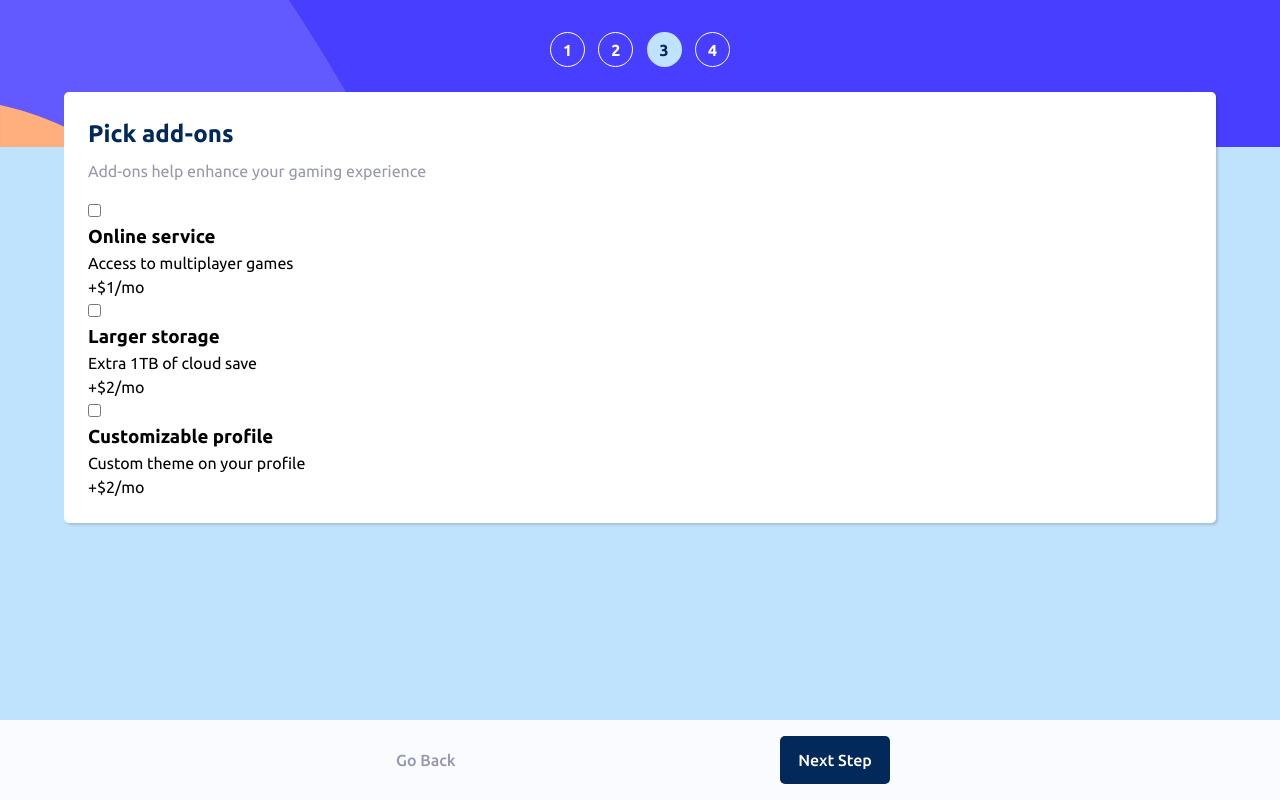
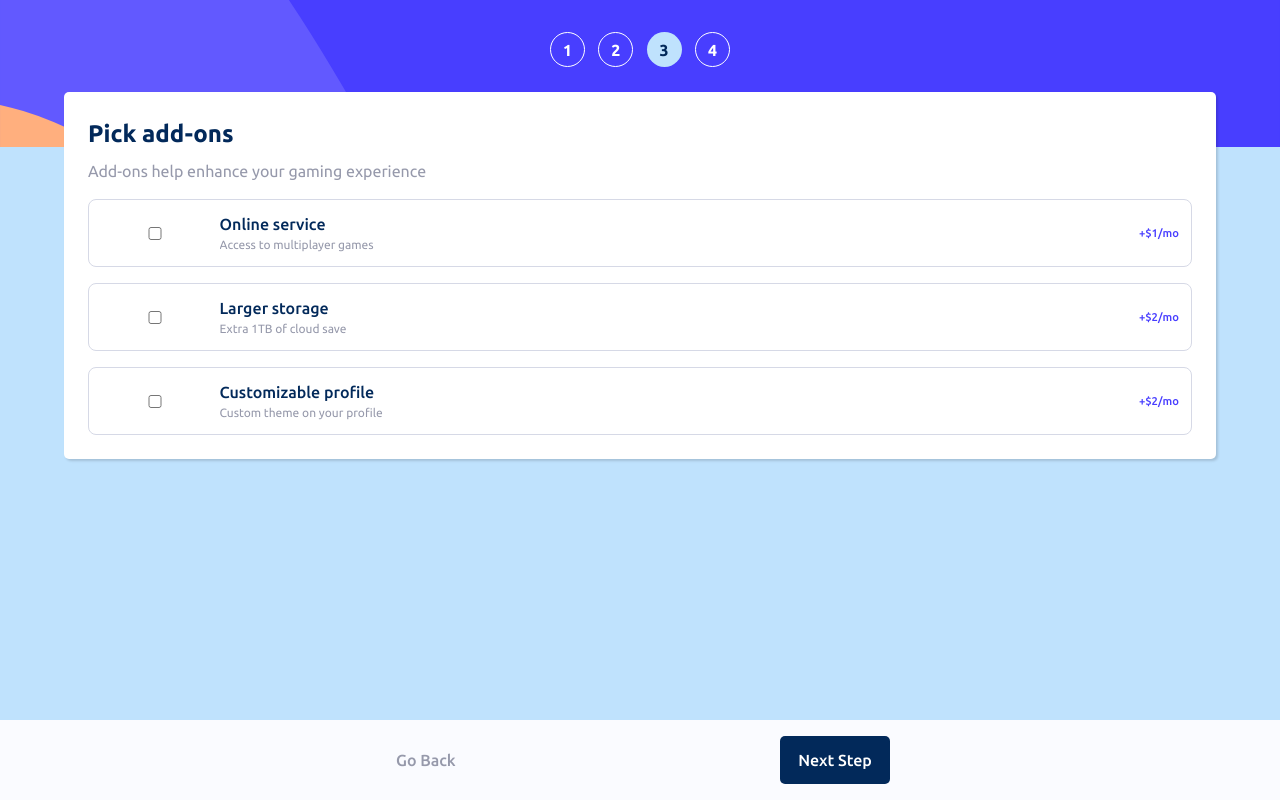
Before and after one commit to sodiqsanusi/multi-step-form, a Next.js app: page /addons in a window 1280 px wide. Built offline with nearby package versions, Linux system fonts and the light colour scheme.

Commit message:
Atomic commits to track progress better and retrace steps quicker

```diff
--- a/pages/addons.js
+++ b/pages/addons.js
@@ -1,7 +1,8 @@
 import Head from "next/head";
-import { useContext, useEffect } from 'react'
-import { globalContext } from '../globalContext'
+import { useContext, useEffect } from 'react';
+import { globalContext } from '../globalContext';
 import Container from "../components/container/container";
+import styles from '../styles/addons.module.css';
 
 
 const AddOns = () => {
@@ -19,26 +20,26 @@ const AddOns = () => {
       <Container>
         <h1>Pick add-ons</h1>
         <h2>Add-ons help enhance your gaming experience</h2>
-        <section>
-          <label htmlFor="onlineService">
+        <section className={styles.layout}>
+          <label htmlFor="onlineService" className={styles.addons}>
             <input type="checkbox" name="onlineService" id="onlineService"/>
-            <div>
+            <div className={styles.mid}>
               <h3>Online service</h3>
               <p>Access to multiplayer games</p>
             </div>
             <p>+$1/mo</p>
           </label>
-          <label htmlFor="largerStorage">
+          <label htmlFor="largerStorage" className={styles.addons}>
             <input type="checkbox" name="largerStorage" id="largerStorage"/>
-            <div>
+            <div className={styles.mid}>
               <h3>Larger storage</h3>
               <p>Extra 1TB of cloud save</p>
             </div>
             <p>+$2/mo</p>
           </label>
-          <label htmlFor="customProfile">
+          <label htmlFor="customProfile" className={styles.addons}>
             <input type="checkbox" name="customProfile" id="customProfile"/>
-            <div>
+            <div className={styles.mid}>
               <h3>Customizable profile</h3>
               <p>Custom theme on your profile</p>
             </div>
--- /dev/null
+++ b/styles/addons.module.css
@@ -0,0 +1,50 @@
+.layout{
+  display: flex;
+  flex-direction: column;
+  row-gap: 1em;
+}
+.addons{
+  display: flex;
+  align-items: center;
+  justify-content: space-between;
+  width: 100%;
+  padding: .75em;
+  border: 1px solid var(--lightGray);
+  border-radius: 8px;
+  cursor: pointer;
+}.addons:hover, .addons:focus{
+  border-color: var(--marineBlue);
+}
+
+.mid{
+  width: 70%;
+}.mid h3{
+  color: var(--marineBlue);
+  font-size: 1rem;
+  font-weight: 500;
+  overflow: hidden;
+  white-space: nowrap;
+  text-overflow: ellipsis;
+}.mid p{
+  color: var(--coolGray);
+  font-size: min(75%, .8rem);
+  overflow: hidden;
+  white-space: nowrap;
+  text-overflow: ellipsis;
+}
+
+.addons input{
+  width: 10%;
+  border: none;
+}
+
+.addons > p{
+  color: var(--purplishBlue);
+  width: 18%;
+  font-size: min(90%, .7rem);
+  font-weight: 500;
+  text-align: right;
+  overflow: hidden;
+  white-space: nowrap;
+  text-overflow: clip;
+}
```
